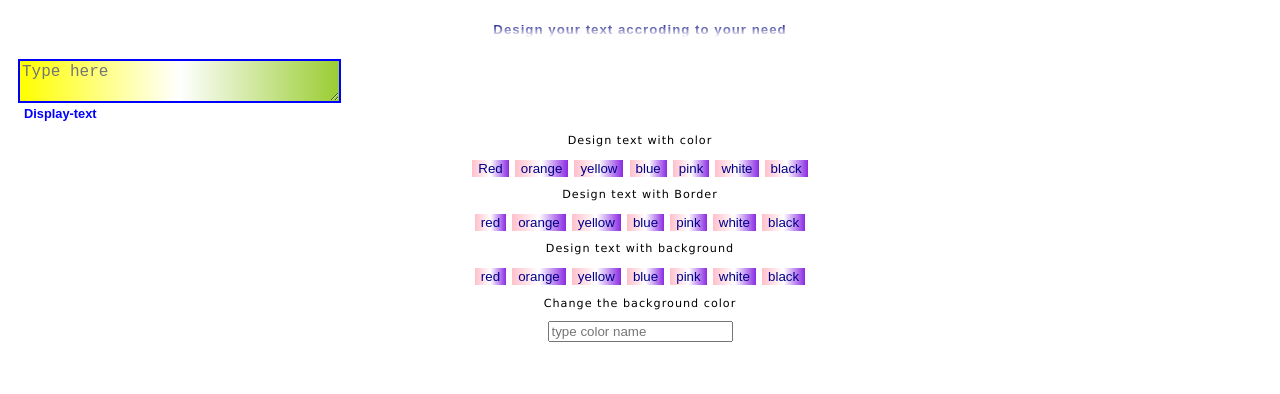
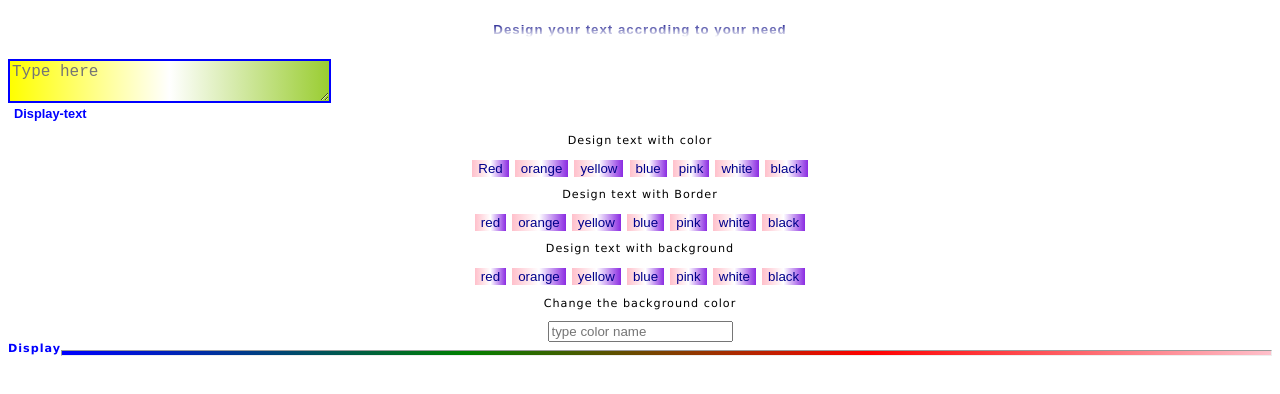
Before and after one commit to Rajnish9570/latestquiz, a plain HTML site: page customize.html/customize.html in a window 1280 px wide. Drawn offline with Linux system fonts and the light colour scheme.

Commit message:
saving to github

```diff
--- a/customize.html/customize.css
+++ b/customize.html/customize.css
@@ -29,15 +29,15 @@ h5{
     -webkit-text-fill-color: transparent;
     -webkit-background-clip: text;
 }
-.header{
+hr{
+    height: 4px;
+    background: linear-gradient(to right, blue,green,red,pink)
 
-    margin: 10px;
 }
 #paragraph{
     margin: 5px ;
     font-size: 1rem;
     font-family: Verdana, Geneva, Tahoma, sans-serif;
-    font-weight: 550;
     letter-spacing: 1px;
     color: chocolate;
     text-align: justify;
@@ -56,3 +56,9 @@ p{
 
     text-align: center;
 }
+.display{
+    float: left;
+    font-size: 0.7rem;
+    font-weight: 900;
+    color: blue;
+}
--- a/customize.html/customize.html
+++ b/customize.html/customize.html
@@ -40,6 +40,8 @@
     <p>Change the background color</p>
     <body onkeyup=document.bgColor=document.f.a.value><form name="f"><input type="text" placeholder="type color name" name="a">
     </div>
+    <div class="display">Display</div>
+    <hr>
     <p id="paragraph"></p>
 </body>
 <script>
```
